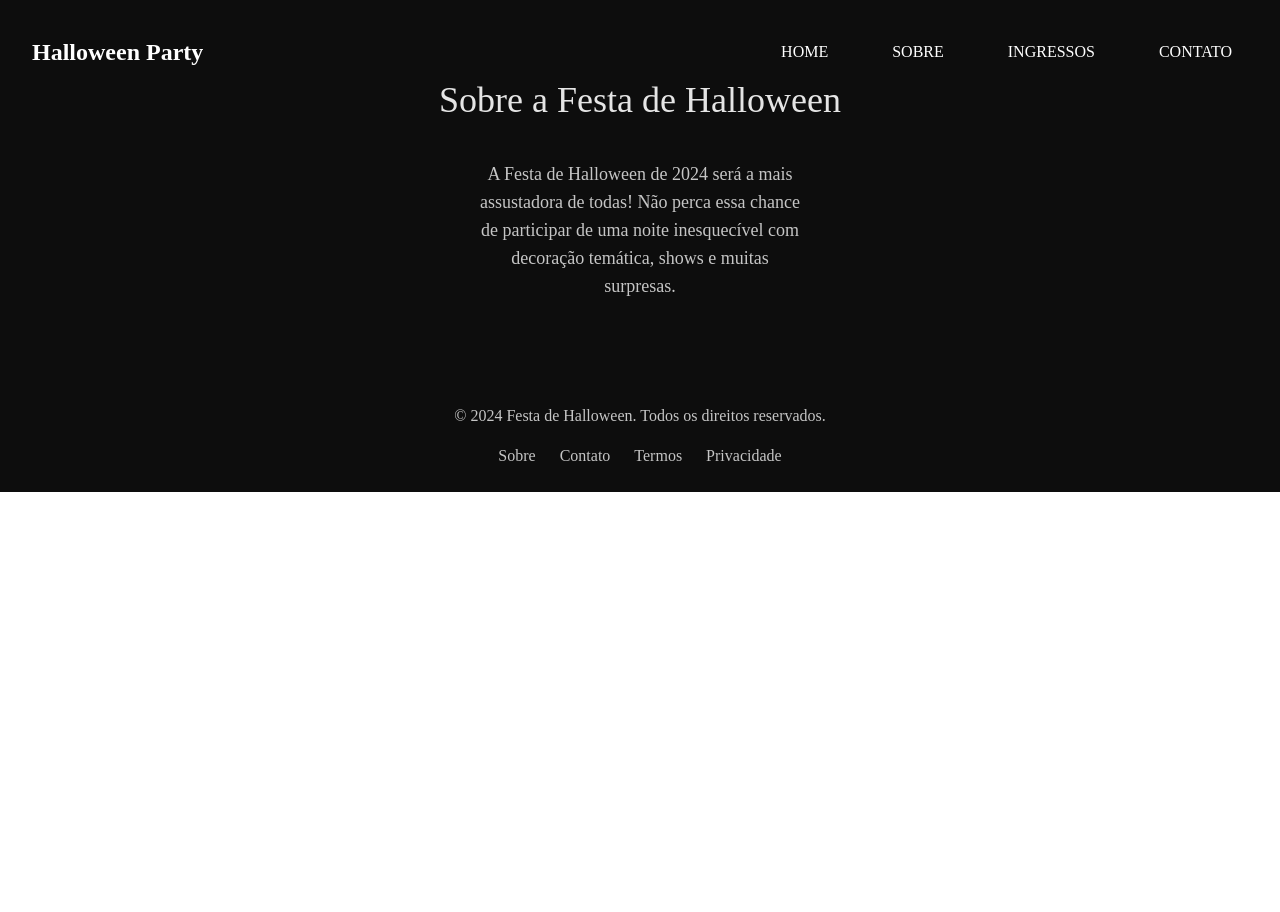
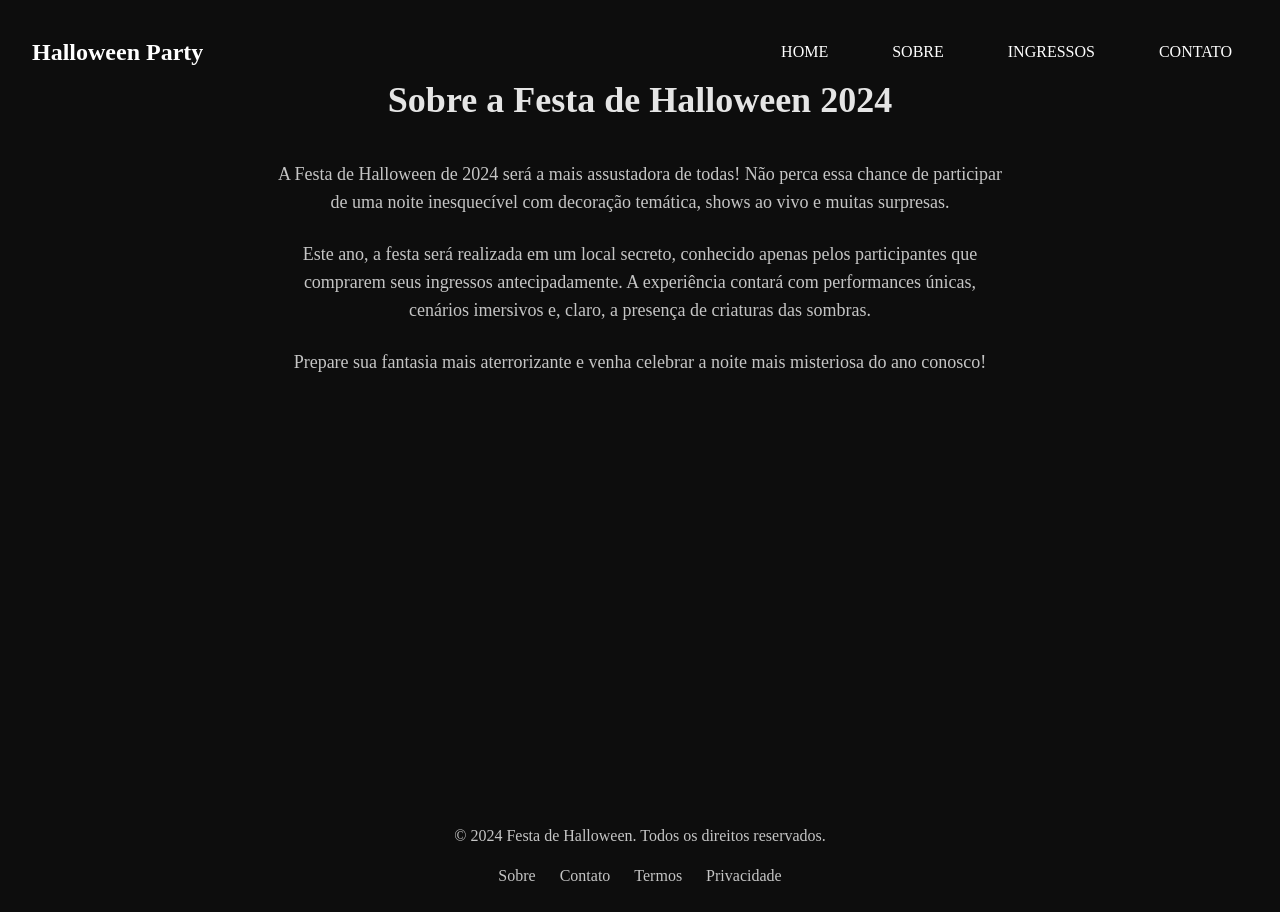
Before and after one commit to henrique-leme/halloween-party, a Next.js app: page /about in a window 1280 px wide. Before the commit the page ends 800 px from the top, so only its background shows below. Built offline with nearby package versions, Linux system fonts and the light colour scheme.

Commit message:
feat: styles + Link router

```diff
--- a/src/components/TicketCard.tsx
+++ b/src/components/TicketCard.tsx
@@ -1,25 +1,24 @@
-// src/components/TicketCard.tsx
-import React from 'react';
+import React from 'react'
 
 interface TicketCardProps {
-  title: string;
-  price: string;
-  onBuy: () => void;
+  title: string
+  price: string
+  onBuy: () => void
 }
 
 const TicketCard: React.FC<TicketCardProps> = ({ title, price, onBuy }) => {
   return (
-    <div className="w-80 bg-purple-900 p-6 rounded-md text-center mb-8">
-      <h3 className="text-xl text-white">{title}</h3>
-      <p className="text-lg text-gray-300 mt-4">{price}</p>
+    <div className="max-w-sm bg-purple-900 p-6 rounded-lg text-center shadow-lg transform hover:scale-105 transition-transform duration-300 mb-8">
+      <h3 className="text-2xl text-white font-bold mb-4">{title}</h3>
+      <p className="text-lg text-gray-300 mb-6">{price}</p>
       <button
         onClick={onBuy}
-        className="mt-6 bg-red-600 text-white px-4 py-2 rounded-md hover:bg-red-700 transition"
+        className="bg-red-600 text-white py-2 px-6 rounded-md hover:bg-red-700 transition-transform transform hover:scale-110"
       >
         Comprar
       </button>
     </div>
-  );
-};
+  )
+}
 
-export default TicketCard;
+export default TicketCard
--- a/src/pages/about.tsx
+++ b/src/pages/about.tsx
@@ -1,20 +1,32 @@
-// src/pages/about.tsx
-import Header from '../components/Header';
-import Footer from '../components/Footer';
-import React from 'react';
+import React from 'react'
 
 const About: React.FC = () => {
   return (
     <>
-      <main className="flex flex-col items-center py-20 bg-black text-gray-200">
-        <h2 className="text-4xl text-red-600 mb-10">Sobre a Festa de Halloween</h2>
-        <p className="w-80 text-lg text-gray-300 text-center">
-          A Festa de Halloween de 2024 será a mais assustadora de todas! Não perca essa chance de
-          participar de uma noite inesquecível com decoração temática, shows e muitas surpresas.
-        </p>
+      <main className="flex flex-col items-center py-20 bg-black text-gray-200 min-h-screen">
+        <h2 className="text-4xl text-red-600 font-bold mb-10">
+          Sobre a Festa de Halloween 2024
+        </h2>
+        <div className="max-w-3xl px-4 text-lg text-gray-300 text-center">
+          <p className="mb-6">
+            A Festa de Halloween de 2024 será a mais assustadora de todas! Não
+            perca essa chance de participar de uma noite inesquecível com
+            decoração temática, shows ao vivo e muitas surpresas.
+          </p>
+          <p className="mb-6">
+            Este ano, a festa será realizada em um local secreto, conhecido
+            apenas pelos participantes que comprarem seus ingressos
+            antecipadamente. A experiência contará com performances únicas,
+            cenários imersivos e, claro, a presença de criaturas das sombras.
+          </p>
+          <p className="mb-6">
+            Prepare sua fantasia mais aterrorizante e venha celebrar a noite
+            mais misteriosa do ano conosco!
+          </p>
+        </div>
       </main>
     </>
-  );
-};
+  )
+}
 
-export default About;
+export default About
```
